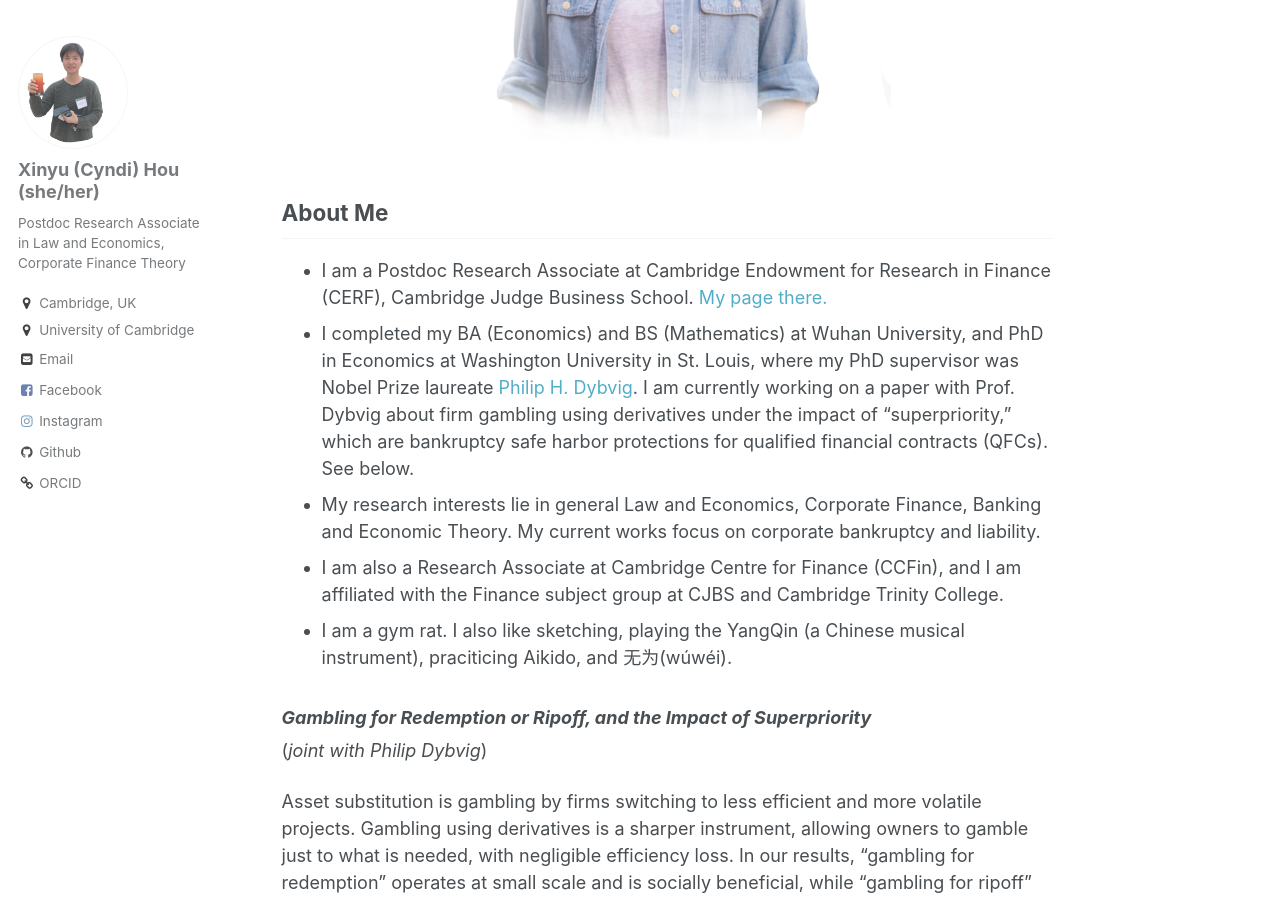
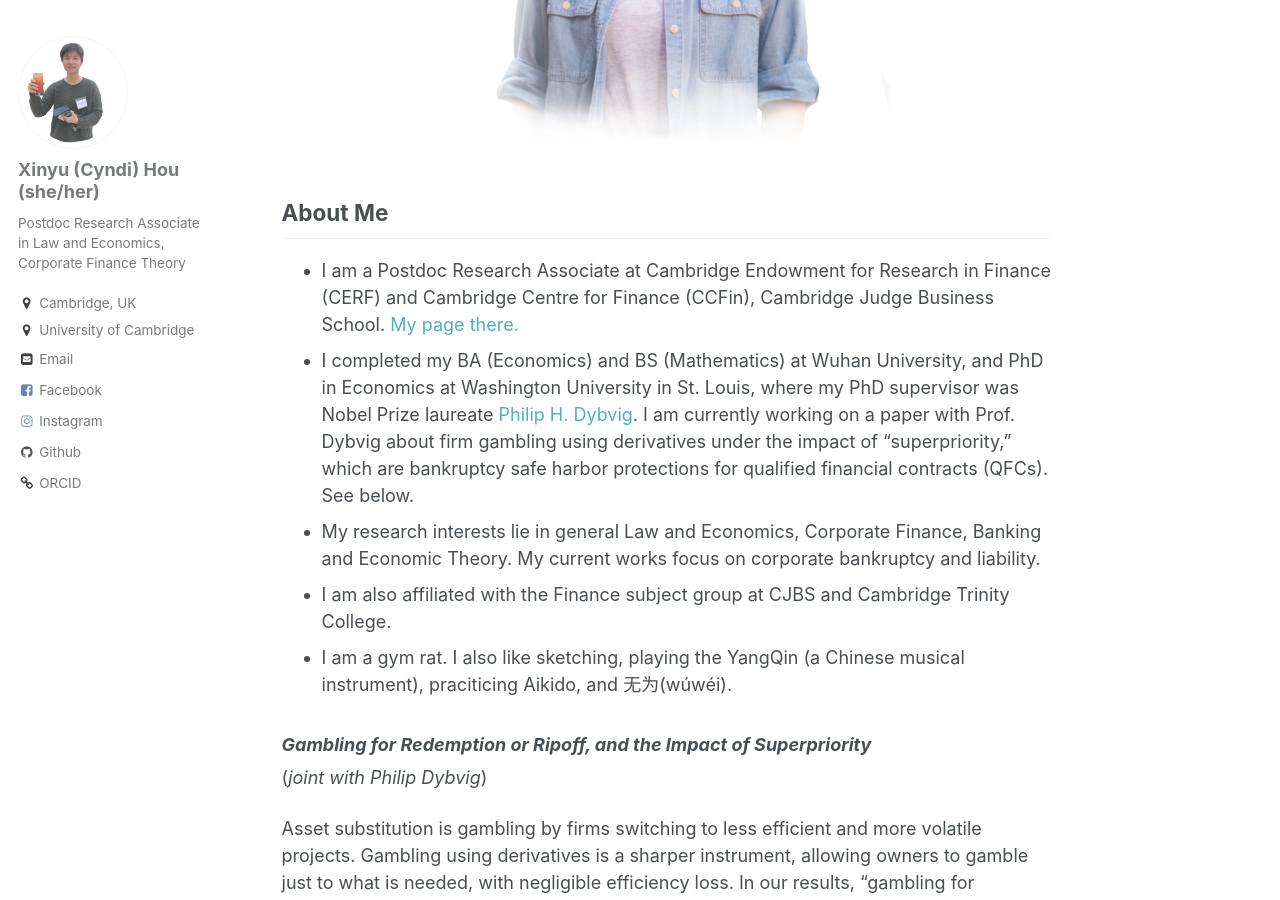
Before and after one commit to xinyuhou94/xinyuhou94.github.io, a Jekyll site: the page built from _pages/about.md, in a window 1280 px wide and 900 px high, scrolled down 413 px. Built offline with Jekyll 4.4.1, drawn with Linux system fonts in a browser that asks for light colours.

Commit message:
Update about.md

```diff
--- a/_pages/about.md
+++ b/_pages/about.md
@@ -13,10 +13,10 @@ redirect_from:
 </p>
 
 ## About Me ##
-* I am a Postdoc Research Associate at Cambridge Endowment for Research in Finance (CERF), Cambridge Judge Business School. [My page there.](https://www.cerf.cam.ac.uk/people/cerf-postdocs/currentpostdocs/xinyu-hou)
+* I am a Postdoc Research Associate at Cambridge Endowment for Research in Finance (CERF) and Cambridge Centre for Finance (CCFin), Cambridge Judge Business School. [My page there.](https://www.cerf.cam.ac.uk/people/cerf-postdocs/currentpostdocs/xinyu-hou)
 * I completed my BA (Economics) and BS (Mathematics) at Wuhan University, and PhD in Economics at Washington University in St. Louis, where my PhD supervisor was Nobel Prize laureate [Philip H. Dybvig](https://dybfin.wustl.edu/). I am currently working on a paper with Prof. Dybvig about firm gambling using derivatives under the impact of "superpriority," which are bankruptcy safe harbor protections for qualified financial contracts (QFCs). See below.
 * My research interests lie in general Law and Economics, Corporate Finance, Banking and Economic Theory. My current works focus on corporate bankruptcy and liability.
-* I am also a Research Associate at Cambridge Centre for Finance (CCFin), and I am affiliated with the Finance subject group at CJBS and Cambridge Trinity College.
+* I am also affiliated with the Finance subject group at CJBS and Cambridge Trinity College.
 * I am a gym rat. I also like sketching, playing the YangQin (a Chinese musical instrument), praciticing Aikido, and 无为(wúwéi).
 
 ### _Gambling for Redemption or Ripoff, and the Impact of Superpriority_
```
